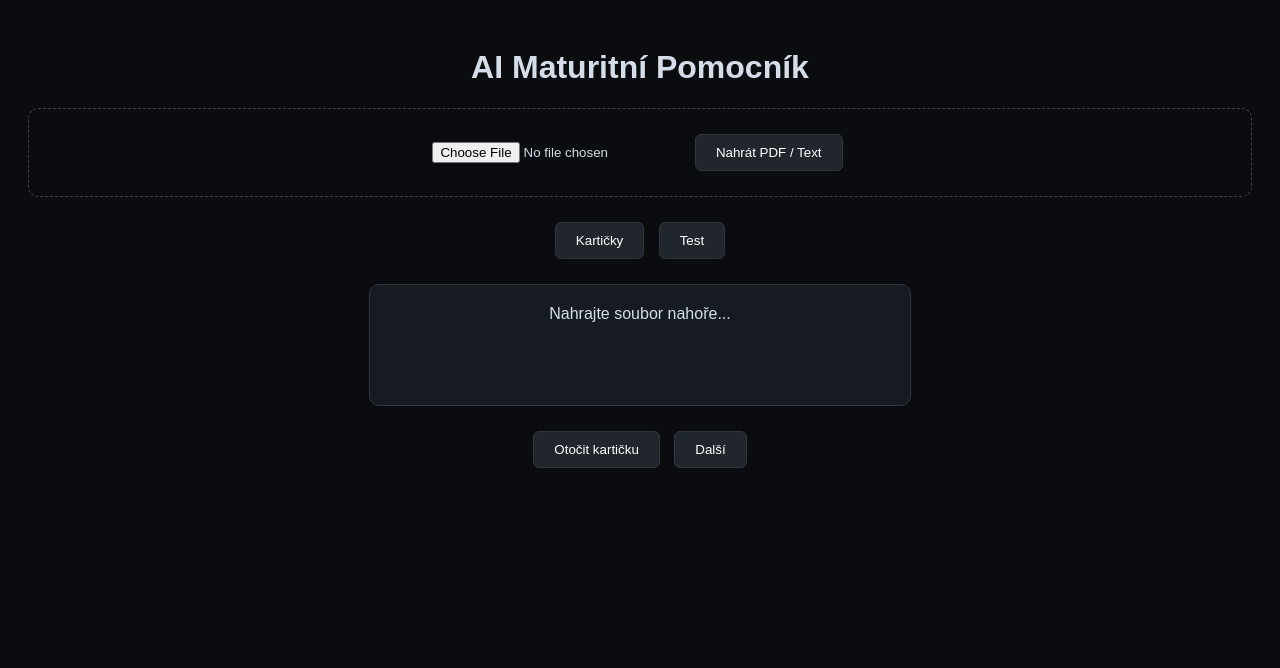
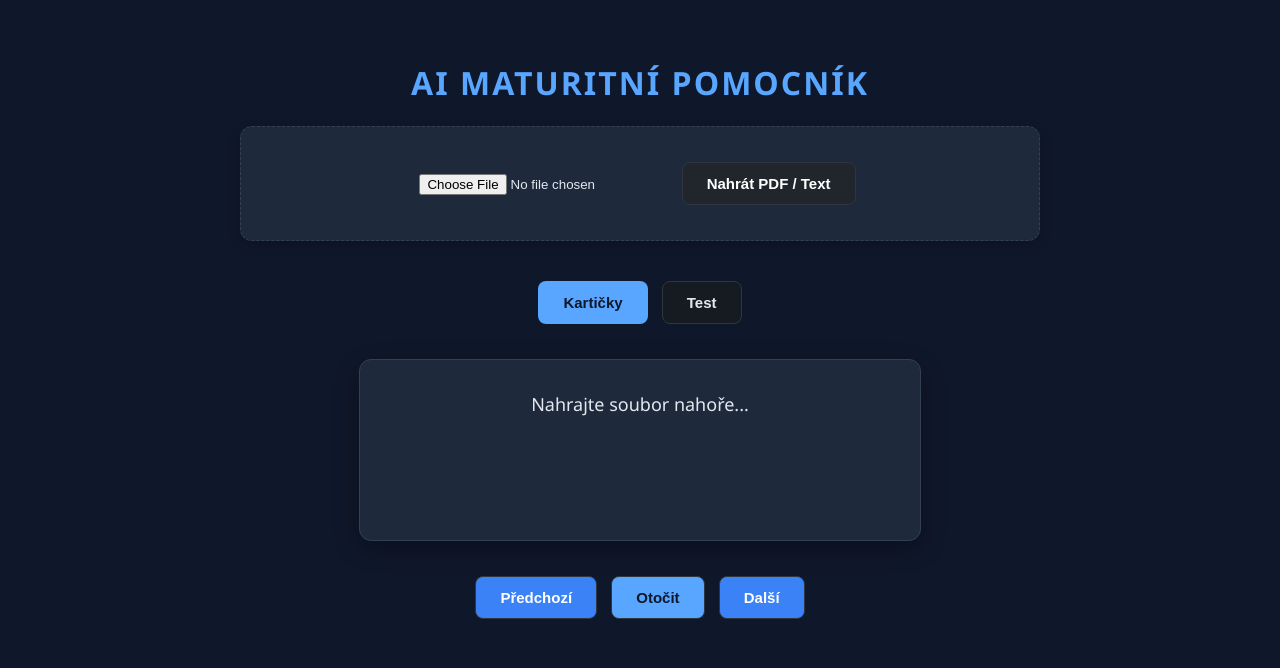
Before and after one commit to atakarawlikiv/flash, a Flask app: page / in a window 1280 px wide. Shown: the top 668 px of the page. Run offline with Flask 3, Linux system fonts and the light colour scheme.

Commit message:
Update index.html

````diff
--- a/templates/index.html
+++ b/templates/index.html
@@ -2,39 +2,73 @@
 <html lang="cs">
 <head>
     <meta charset="UTF-8">
-    <title>AI Study App</title>
+    <title>AI Maturitní Pomocník</title>
     <style>
-        body { background:#0a0c10; color:#d4dde8; font-family:sans-serif; text-align:center; padding:20px; }
-        .section { display:none; margin-top: 20px; }
-        .section.active { display:block; }
-        .card { background: #161b22; border: 1px solid #30363d; padding: 20px; border-radius: 10px; margin: 20px auto; max-width: 500px; min-height: 80px; }
-        button { margin:5px; padding:10px 20px; cursor: pointer; background: #21262d; color: white; border: 1px solid #30363d; border-radius: 6px; }
-        #loading { display:none; color: #58a6ff; font-weight: bold; }
-        .quiz-item { text-align: left; max-width: 500px; margin: 10px auto; background: #161b22; padding: 10px; border-radius: 8px; }
+        /* --- MODERNÍ CSS DESIGN --- */
+        body { background: #0f172a; color: #e2e8f0; font-family: 'Segoe UI', system-ui, sans-serif; text-align: center; padding: 20px; margin: 0; }
+        h1 { color: #58a6ff; font-weight: 800; text-transform: uppercase; letter-spacing: 2px; }
+
+        .container { max-width: 800px; margin: 0 auto; padding: 20px; }
+
+        /* Box pro nahrávání a navigace */
+        .header-box { background: #1e293b; padding: 25px; border-radius: 12px; border: 1px dashed #334155; margin-bottom: 30px; box-shadow: 0 4px 12px rgba(0,0,0,0.2); transition: all 0.3s; }
+        .header-box:hover { border-color: #58a6ff; }
+
+        button { margin: 10px 5px; padding: 12px 24px; cursor: pointer; background: #21262d; color: white; border: 1px solid #30363d; border-radius: 8px; transition: all 0.2s; font-weight: 600; font-size: 15px; }
+        button:hover { background: #30363d; border-color: #c9d1d9; transform: translateY(-1px); }
+        .nav-btn { background: #161b22; border-color: #30363d; color: #e2e8f0; }
+        .nav-btn.active { background: #58a6ff; color: #0f172a; border-color: transparent; }
+
+        /* Kartičky (Flashcards) */
+        .card { background: #1e293b; border: 1px solid #334155; padding: 30px; border-radius: 12px; margin: 25px auto; max-width: 500px; min-height: 120px; box-shadow: 0 8px 24px rgba(0,0,0,0.3); font-size: 18px; line-height: 1.6; }
+        .flash-label { font-size: 14px; text-transform: uppercase; color: #94a3b8; letter-spacing: 1px; margin-bottom: 10px; display: block; }
+
+        /* Test (Quiz) */
+        .quiz-item { text-align: left; max-width: 600px; margin: 20px auto; background: #1e293b; padding: 20px; border-radius: 10px; border: 1px solid #334155; transition: border-color 0.3s; }
+        .quiz-item p { font-weight: 600; margin-bottom: 15px; font-size: 16px; color: #f8fafc; }
+        .quiz-option { display: block; padding: 10px; border-radius: 6px; cursor: pointer; margin-bottom: 5px; }
+        .quiz-option:hover { background: #2a3a50; }
+        .quiz-item input { margin-right: 12px; vertical-align: middle; }
+
+        /* Třídy pro hodnocení (zelená/červená) */
+        .quiz-correct { border-color: #2ea043; background: #16361a; }
+        .quiz-incorrect { border-color: #da3633; background: #3b1616; }
+        .quiz-results-card { background: #2ea043; color: #0f172a; padding: 15px; border-radius: 8px; margin: 20px auto; max-width: 400px; font-weight: 800; }
+
+        #loading { display: none; color: #58a6ff; font-weight: bold; margin-top: 15px; }
     </style>
 </head>
 <body>
+    <div class="container">
         <h1>AI Maturitní Pomocník</h1>
 
-    <div style="border: 1px dashed #444; padding: 20px; border-radius: 10px; margin-bottom: 20px;">
+        <div class="header-box">
             <input type="file" id="fileInput" accept=".pdf,.txt">
             <button onclick="uploadFile()">Nahrát PDF / Text</button>
-        <p id="loading">Gemma generuje otázky...</p>
+            <p id="loading">Gemma generuje 20 otázek...</p>
         </div>
 
         <nav>
-        <button onclick="showSection('flash')">Kartičky</button>
-        <button onclick="showSection('quiz')">Test</button>
+            <button onclick="showSection('flash')" class="nav-btn active">Kartičky</button>
+            <button onclick="showSection('quiz')" class="nav-btn">Test</button>
         </nav>
 
-    <div id="flash" class="section active">
+        <div id="flash" class="section" style="display:block">
             <div id="flashBox" class="card">Nahrajte soubor nahoře...</div>
-        <button onclick="toggleCard()">Otočit kartičku</button>
-        <button onclick="nextCard()">Další</button>
+            <div class="centered">
+                <button onclick="prevCard()" style="background:#3b82f6">Předchozí</button>
+                <button onclick="toggleCard()" style="background:#58a6ff; color:#0f172a;">Otočit</button>
+                <button onclick="nextCard()" style="background:#3b82f6">Další</button>
+            </div>
         </div>
 
-    <div id="quiz" class="section">
+        <div id="quiz" class="section" style="display:none">
+            <div id="quizResults" style="display:none"></div>
             <div id="quizBox"></div>
+            <div class="centered" style="margin-top:20px;">
+                <button onclick="gradeQuiz()" style="background:#2ea043; border-color:#2ea043; font-size:16px;">Ohodnotit test</button>
+            </div>
+        </div>
     </div>
 
     <script>
@@ -44,53 +78,86 @@
         let isAns = false;
 
         function showSection(id) {
-            document.querySelectorAll('.section').forEach(s => s.classList.remove('active'));
-            document.getElementById(id).classList.add('active');
+            document.querySelectorAll('.section').forEach(s => s.style.display = 'none');
+            document.querySelectorAll('.nav-btn').forEach(b => b.classList.remove('active'));
+            document.getElementById(id).style.display = 'block';
+            event.target.classList.add('active');
         }
 
         async function uploadFile() {
             const file = document.getElementById('fileInput').files[0];
             if(!file) return alert("Vyberte soubor!");
-
             document.getElementById('loading').style.display = "block";
-            const fd = new FormData();
-            fd.append("file", file);
-
+            const fd = new FormData(); fd.append("file", file);
             try {
-                const r = await fetch("/upload", {
-                    method: "POST",
-                    headers: {"x-api-key": API_KEY},
-                    body: fd
-                });
+                const r = await fetch("/upload", { method: "POST", headers: {"x-api-key": API_KEY}, body: fd });
                 const res = await r.json();
-                // Očištění JSONu od řečí AI
                 const clean = res.result.replace(/```json/g, "").replace(/```/g, "").trim();
                 store = JSON.parse(clean);
                 idx = 0;
                 renderFlash();
                 renderQuiz();
-                alert("Úspěšně vygenerováno!");
-            } catch(e) { alert("Chyba: " + e); }
+                alert(`Úspěšně vygenerováno: ${store.flashcards.length} kartiček a ${store.quiz.length} testových otázek!`);
+            } catch(e) { alert("Chyba AI: " + e); }
             finally { document.getElementById('loading').style.display = "none"; }
         }
 
         function renderFlash() {
             const b = document.getElementById("flashBox");
             if(store.flashcards.length > 0) {
-                b.innerHTML = isAns ? `<b>A:</b> ${store.flashcards[idx].a}` : `<b>Q:</b> ${store.flashcards[idx].q}`;
+                const item = store.flashcards[idx];
+                const label = isAns ? '<span class="flash-label">Odpověď</span>' : '<span class="flash-label">Otázka</span>';
+                b.innerHTML = `${label} ${isAns ? item.a : item.q}`;
             }
         }
         function toggleCard() { isAns = !isAns; renderFlash(); }
         function nextCard() { if(idx < store.flashcards.length-1) { idx++; isAns=false; renderFlash(); } }
+        // PŘIDÁNA LOGIKA PŘEDCHOZÍHO KARTY
+        function prevCard() { if(idx > 0) { idx--; isAns=false; renderFlash(); } }
 
         function renderQuiz() {
             const box = document.getElementById("quizBox");
+            document.getElementById('quizResults').style.display = 'none'; // Schová skóre
             box.innerHTML = store.quiz.map((q, i) => `
-                <div class="quiz-item">
+                <div class="quiz-item" id="q${i}">
                     <p><b>${i+1}. ${q.q}</b></p>
-                    ${q.options.map(o => `<label style="display:block"><input type="radio" name="q${i}" value="${o}"> ${o}</label>`).join('')}
+                    ${q.options.map(o => `
+                        <label class="quiz-option">
+                            <input type="radio" name="q${i}" value="${o}"> ${o}
+                        </label>
+                    `).join('')}
                 </div>
             `).join('');
+        }
+
+        // PŘIDÁNA LOGIKA HODNOCENÍ TESTU
+        function gradeQuiz() {
+            if(store.quiz.length === 0) return;
+            let score = 0;
+            store.quiz.forEach((q, i) => {
+                const checkedOption = document.querySelector(`input[name="q${i}"]:checked`);
+                const questionDiv = document.getElementById(`q${i}`);
+
+                if (checkedOption) {
+                    const userAnswer = checkedOption.value;
+                    if (userAnswer === q.correct) {
+                        score++;
+                        questionDiv.classList.add('quiz-correct');
+                        questionDiv.classList.remove('quiz-incorrect');
+                    } else {
+                        questionDiv.classList.add('quiz-incorrect');
+                        questionDiv.classList.remove('quiz-correct');
+                    }
+                } else {
+                    // Nebylo odpovězeno
+                    questionDiv.classList.add('quiz-incorrect');
+                }
+            });
+            const resCard = document.getElementById('quizResults');
+            resCard.innerHTML = `Skóre: ${score} z ${store.quiz.length}`;
+            resCard.classList.add('quiz-results-card');
+            resCard.style.display = 'block';
+            resCard.scrollIntoView({ behavior: 'smooth' }); // Odroluje na skóre
         }
     </script>
 </body>
````
Lines whose indentation alone changed are shown as unchanged.
